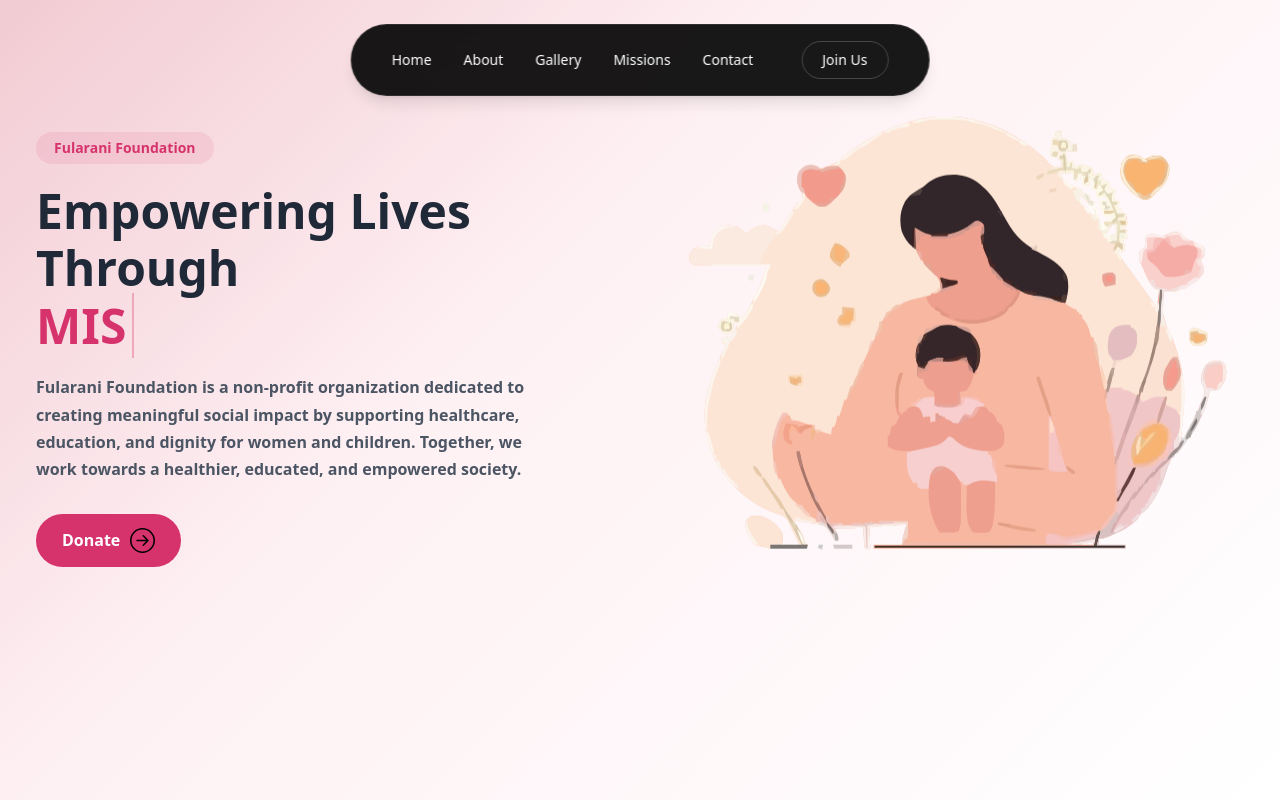
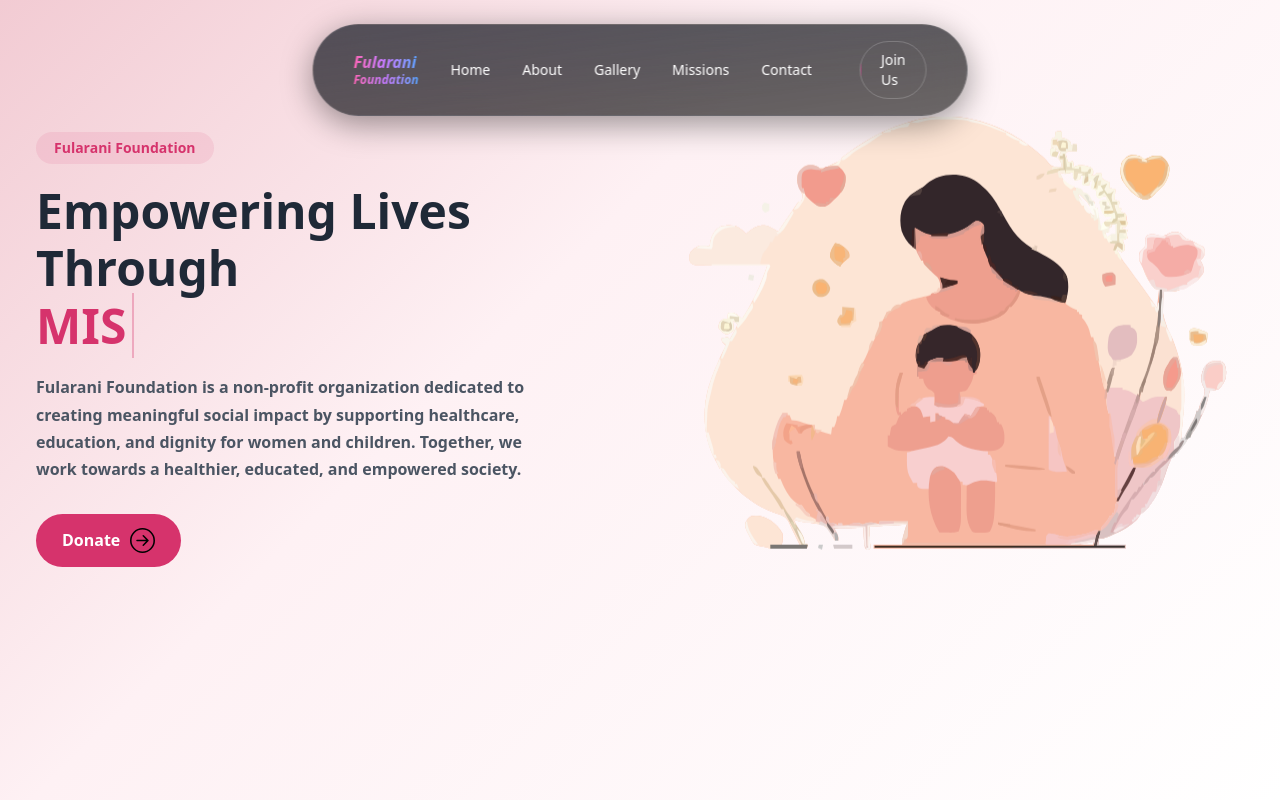
Before and after one commit to DPEDITS/Fularani-Foundation, a React (Vite) app in the folder app/: page / in a window 1280 px wide. Built offline with nearby package versions, Linux system fonts and the light colour scheme.

Commit message:
Done Some Navbar Chnages

```diff
--- a/app/src/components/Navbar.jsx
+++ b/app/src/components/Navbar.jsx
@@ -1,24 +1,54 @@
 "use client";
-import React, { useState } from "react";
+import React, { useState, useEffect } from "react";
 import { Menu, X } from "lucide-react";
 
 const Navbar = () => {
   const [open, setOpen] = useState(false);
+  const [visible, setVisible] = useState(true);
+  const [lastScrollY, setLastScrollY] = useState(0);
+
+  useEffect(() => {
+    const handleScroll = () => {
+      const currentScrollY = window.scrollY;
+
+      if (currentScrollY > lastScrollY && currentScrollY > 100) {
+        // Scrolling down & past 100px - hide navbar
+        setVisible(false);
+      } else {
+        // Scrolling up - show navbar
+        setVisible(true);
+      }
+
+      setLastScrollY(currentScrollY);
+    };
+
+    window.addEventListener("scroll", handleScroll, { passive: true });
+    return () => window.removeEventListener("scroll", handleScroll);
+  }, [lastScrollY]);
 
   return (
     <>
       {/* DESKTOP NAVBAR */}
-      <nav className="fixed top-6 left-1/2 z-50 -translate-x-1/2 hidden md:block">
-        <div className="flex items-center gap-8 px-10 py-4 rounded-full bg-black/90 backdrop-blur-md border border-white/10 shadow-lg">
+      <nav className={`fixed left-1/2 z-50 -translate-x-1/2 hidden md:block transition-all duration-300 ${visible ? 'top-6' : '-top-24'}`}>
+        <div className="flex items-center gap-8 px-10 py-4 rounded-full bg-black/40 backdrop-blur-xl border border-white/10 shadow-[0_8px_32px_rgba(0,0,0,0.4)] bg-gradient-to-br from-gray-900/50 to-black/30">
+          <span
+            className="flex flex-col leading-tight italic font-semibold text-transparent bg-clip-text bg-gradient-to-r from-pink-400 via-purple-400 to-blue-400"
+          >
+            <span>Fularani</span>
+            <span className="text-xs">Foundation</span>
+          </span>
           <NavLinks />
           <JoinUsButton />
         </div>
       </nav>
 
       {/* MOBILE NAVBAR */}
-      <nav className="fixed top-4 left-4 right-4 z-50 md:hidden">
-        <div className="flex items-center justify-between px-5 py-4 rounded-2xl bg-black/90 backdrop-blur-md border border-white/10 shadow-lg">
-          <span className="text-white font-semibold">Fularani</span>
+      <nav className={`fixed left-4 right-4 z-50 md:hidden transition-all duration-300 ${visible ? 'top-4' : '-top-32'}`}>
+        <div className="flex items-center justify-between px-5 py-4 rounded-2xl bg-black/40 backdrop-blur-xl border border-white/10 shadow-[0_8px_32px_rgba(0,0,0,0.4)] bg-gradient-to-br from-gray-900/50 to-black/30">
+          <span className="flex flex-col leading-tight italic font-semibold text-transparent bg-clip-text bg-gradient-to-r from-pink-400 via-purple-400 to-blue-400">
+            <span>Fularani</span>
+            <span className="text-xs">Foundation</span>
+          </span>
 
           <button onClick={() => setOpen(!open)} className="text-white">
             {open ? <X size={24} /> : <Menu size={24} />}
```
Lines whose indentation alone changed are shown as unchanged.
